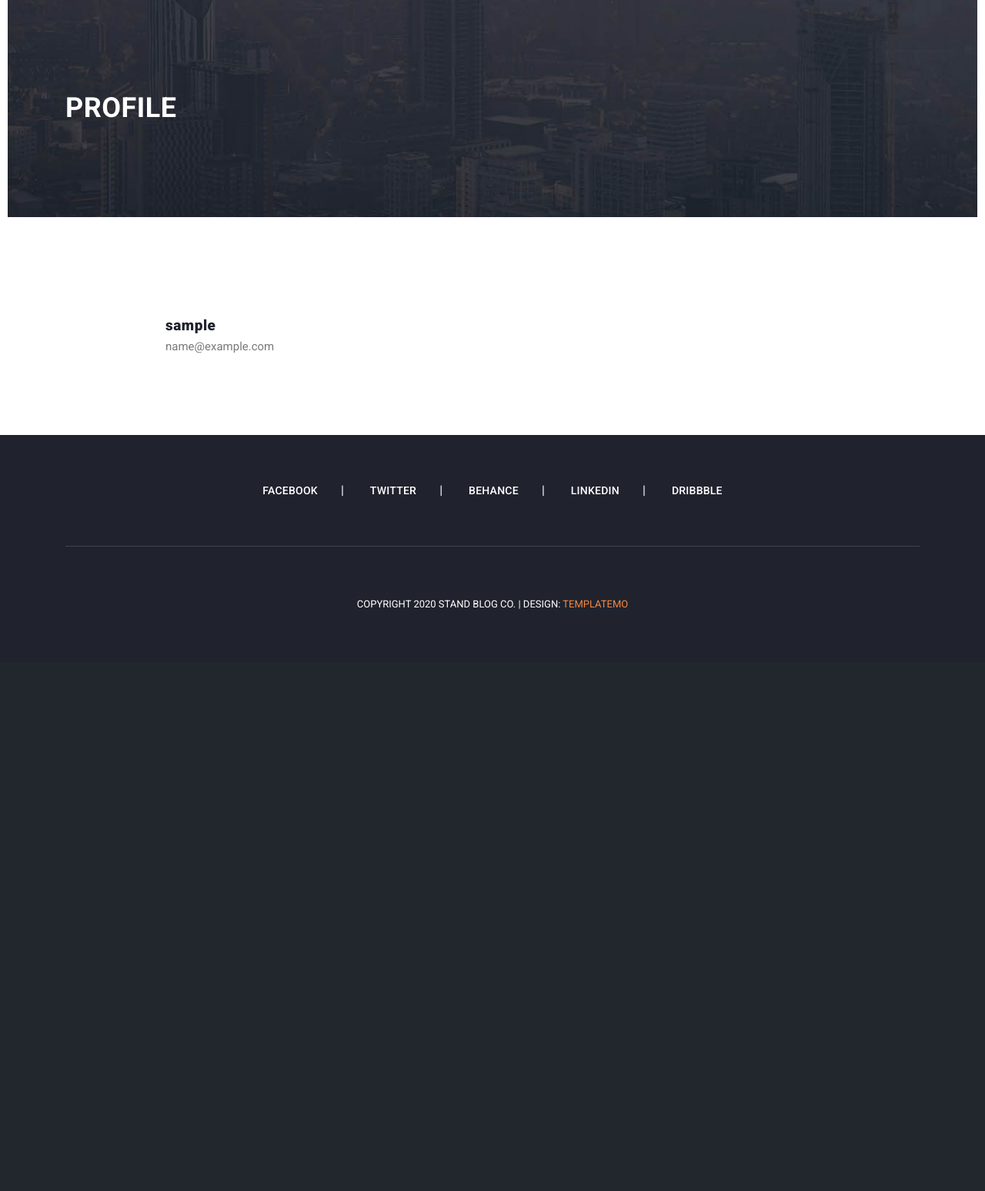
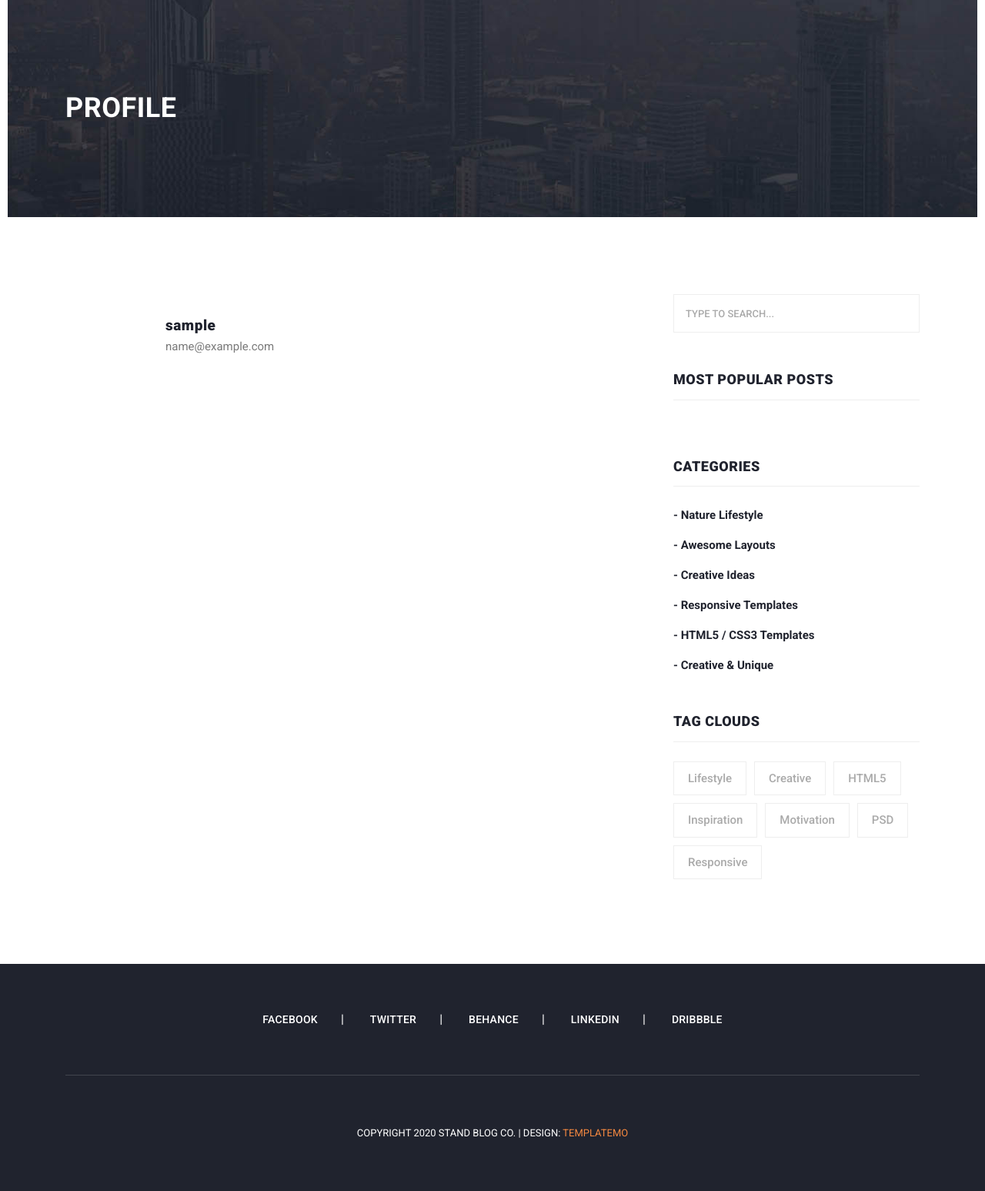
Before and after one commit to nikolai-sh/Blog, a Django app: page /profile/ in a window 1280 px wide. Shown: the part 111-1658 px from the top of the page at 77% size. Before the commit the page ends 902 px from the top, so only its background shows below. Run offline with Django 3.2, Linux system fonts and the light colour scheme; the visitor is signed in with stand-in values (Sample User, id 1); some libraries are stand-ins or nearby versions.

Commit message:
Update profile.html

```diff
--- a/users/templates/users/profile.html
+++ b/users/templates/users/profile.html
@@ -48,3 +48,72 @@
   </div>
 
 {% endblock content %}
+
+
+{% block sidebar %}
+  <div class="col-lg-4">
+    <div class="sidebar">
+      <div class="row">
+        <div class="col-lg-12">
+          <div class="sidebar-item search">
+            <form id="search_form" name="gs" method="GET" action="#">
+              <input type="text" name="q" class="searchText" placeholder="type to search..." autocomplete="on">
+            </form>
+          </div>
+        </div>
+        <div class="col-lg-12">
+          <div class="sidebar-item recent-posts">
+            <div class="sidebar-heading">
+              <h2>Most popular Posts</h2>
+            </div>
+            <div class="content">
+              <ul>
+                {% for post in most_popular_posts %}
+                  <li><a href="post-details.html">
+                    <h5>{{ post.title }}</h5>
+                    <span>{{ post.date_posted | date:"F d, Y"  }}</span>
+                  </a></li>
+                {% endfor %}
+              </ul>
+            </div>
+          </div>
+        </div>
+        <div class="col-lg-12">
+          <div class="sidebar-item categories">
+            <div class="sidebar-heading">
+              <h2>Categories</h2>
+            </div>
+            <div class="content">
+              <ul>
+                <li><a href="#">- Nature Lifestyle</a></li>
+                <li><a href="#">- Awesome Layouts</a></li>
+                <li><a href="#">- Creative Ideas</a></li>
+                <li><a href="#">- Responsive Templates</a></li>
+                <li><a href="#">- HTML5 / CSS3 Templates</a></li>
+                <li><a href="#">- Creative &amp; Unique</a></li>
+              </ul>
+            </div>
+          </div>
+        </div>
+        <div class="col-lg-12">
+          <div class="sidebar-item tags">
+            <div class="sidebar-heading">
+              <h2>Tag Clouds</h2>
+            </div>
+            <div class="content">
+              <ul>
+                <li><a href="#">Lifestyle</a></li>
+                <li><a href="#">Creative</a></li>
+                <li><a href="#">HTML5</a></li>
+                <li><a href="#">Inspiration</a></li>
+                <li><a href="#">Motivation</a></li>
+                <li><a href="#">PSD</a></li>
+                <li><a href="#">Responsive</a></li>
+              </ul>
+            </div>
+          </div>
+        </div>
+      </div>
+    </div>
+  </div>
+{% endblock %}
```
